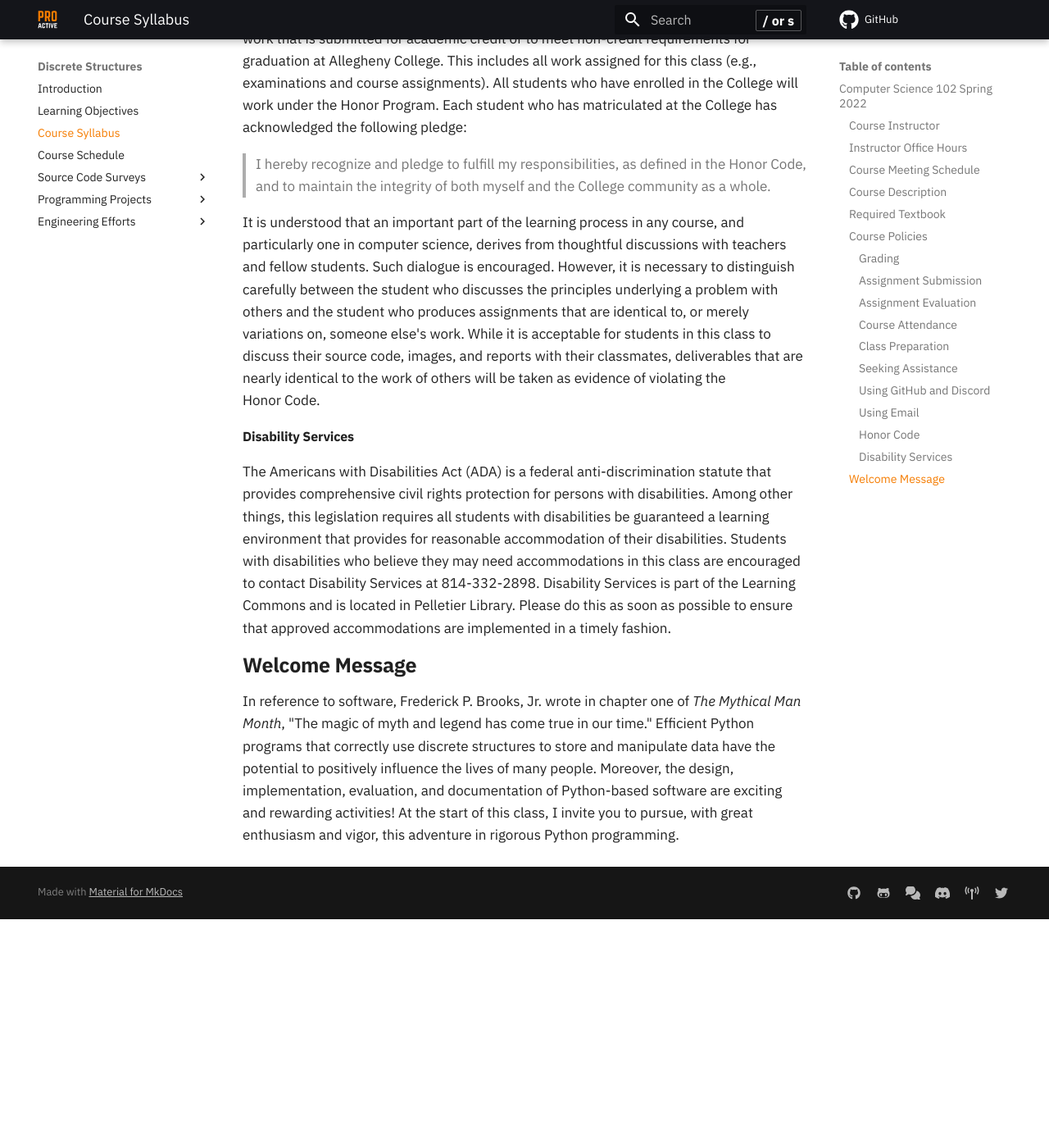
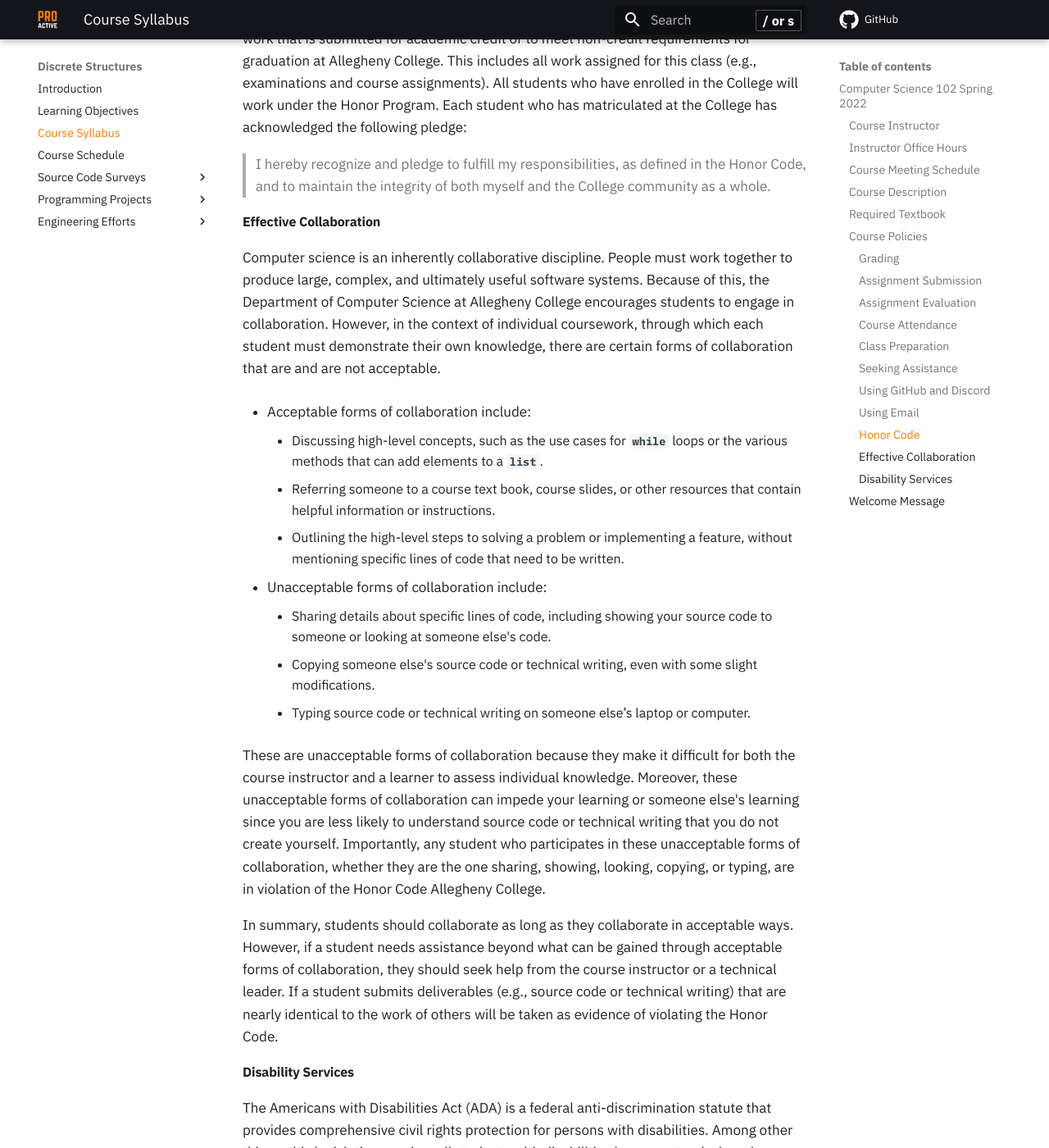
Before and after one commit to ProactiveProgrammers/www.proactiveprogrammers.com, an MkDocs documentation site: the page built from docs/discrete-structures/syllabus-discrete-structures.md, in a window 1280 px wide and 1400 px high, scrolled down 5355 px. Shown: the whole window at 82% size. Built offline with MkDocs 1.6.1 and Material for MkDocs 9.7.7, drawn with Linux system fonts in a browser that asks for light colours; comment, search, counter and statistics services are not loaded; before the commit the page ends 6476 px from its top, so only the background shows below that.

Commit message:
feat: Add details about effective collaboration to syllabus-discrete-structures.

```diff
--- a/docs/discrete-structures/syllabus-discrete-structures.md
+++ b/docs/discrete-structures/syllabus-discrete-structures.md
@@ -232,16 +232,48 @@ pledge:
 > defined in the Honor Code, and to maintain the integrity of both
 > myself and the College community as a whole.
 
-It is understood that an important part of the learning process in any
-course, and particularly one in computer science, derives from
-thoughtful discussions with teachers and fellow students. Such dialogue
-is encouraged. However, it is necessary to distinguish carefully between
-the student who discusses the principles underlying a problem with
-others and the student who produces assignments that are identical to,
-or merely variations on, someone else's work. While it is acceptable for
-students in this class to discuss their source code, images, and reports
-with their classmates, deliverables that are nearly identical to the
-work of others will be taken as evidence of violating the Honor Code.
+#### Effective Collaboration
+
+Computer science is an inherently collaborative discipline. People must work
+together to produce large, complex, and ultimately useful software systems.
+Because of this, the Department of Computer Science at Allegheny College
+encourages students to engage in collaboration. However, in the context of
+individual coursework, through which each student must demonstrate their own
+knowledge, there are certain forms of collaboration that are and are not
+acceptable.
+
+- Acceptable forms of collaboration include:
+    - Discussing high-level concepts, such as the use cases for `while` loops
+      or the various methods that can add elements to a `list`.
+    - Referring someone to a course text book, course slides, or other
+      resources that contain helpful information or instructions.
+    - Outlining the high-level steps to solving a problem or implementing a
+      feature, without mentioning specific lines of code that need to be
+      written.
+
+- Unacceptable forms of collaboration include:
+    - Sharing details about specific lines of code, including showing your
+      source code to someone or looking at someone else's code.
+    - Copying someone else's source code or technical writing, even with some
+      slight modifications.
+    - Typing source code or technical writing on someone else’s laptop or
+      computer.
+
+These are unacceptable forms of collaboration because they make it difficult
+for both the course instructor and a learner to assess individual knowledge.
+  Moreover, these unacceptable forms of collaboration can impede your learning
+  or someone else's learning since you are less likely to understand source
+  code or technical writing that you do not create yourself. Importantly, any
+  student who participates in these unacceptable forms of collaboration,
+  whether they are the one sharing, showing, looking, copying, or typing, are
+  in violation of the Honor Code Allegheny College.
+
+In summary, students should collaborate as long as they collaborate in
+acceptable ways. However, if a student needs assistance beyond what can be
+gained through acceptable forms of collaboration, they should seek help from
+the course instructor or a technical leader. If a student submits deliverables
+(e.g., source code or technical writing) that are nearly identical to the work
+of others will be taken as evidence of violating the Honor Code.
 
 #### Disability Services
 
```
